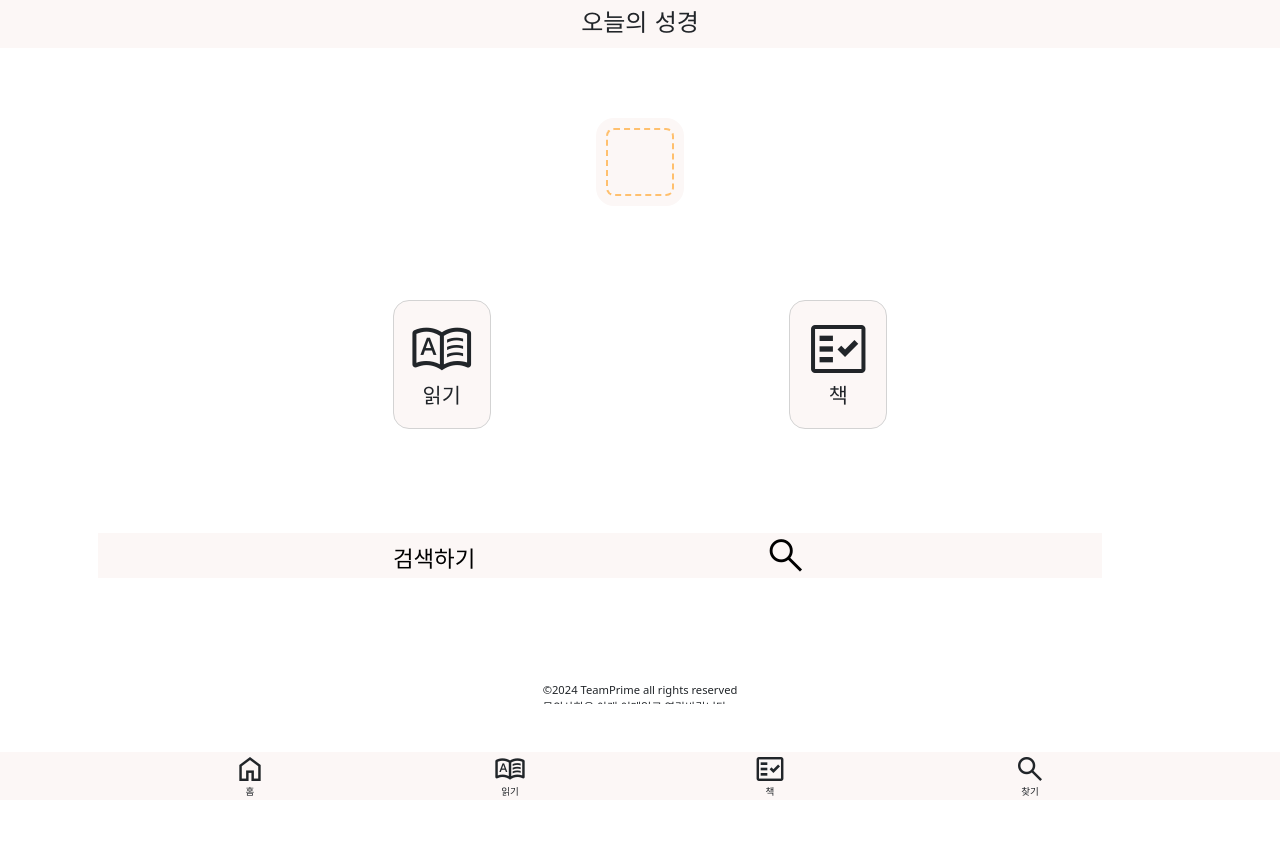
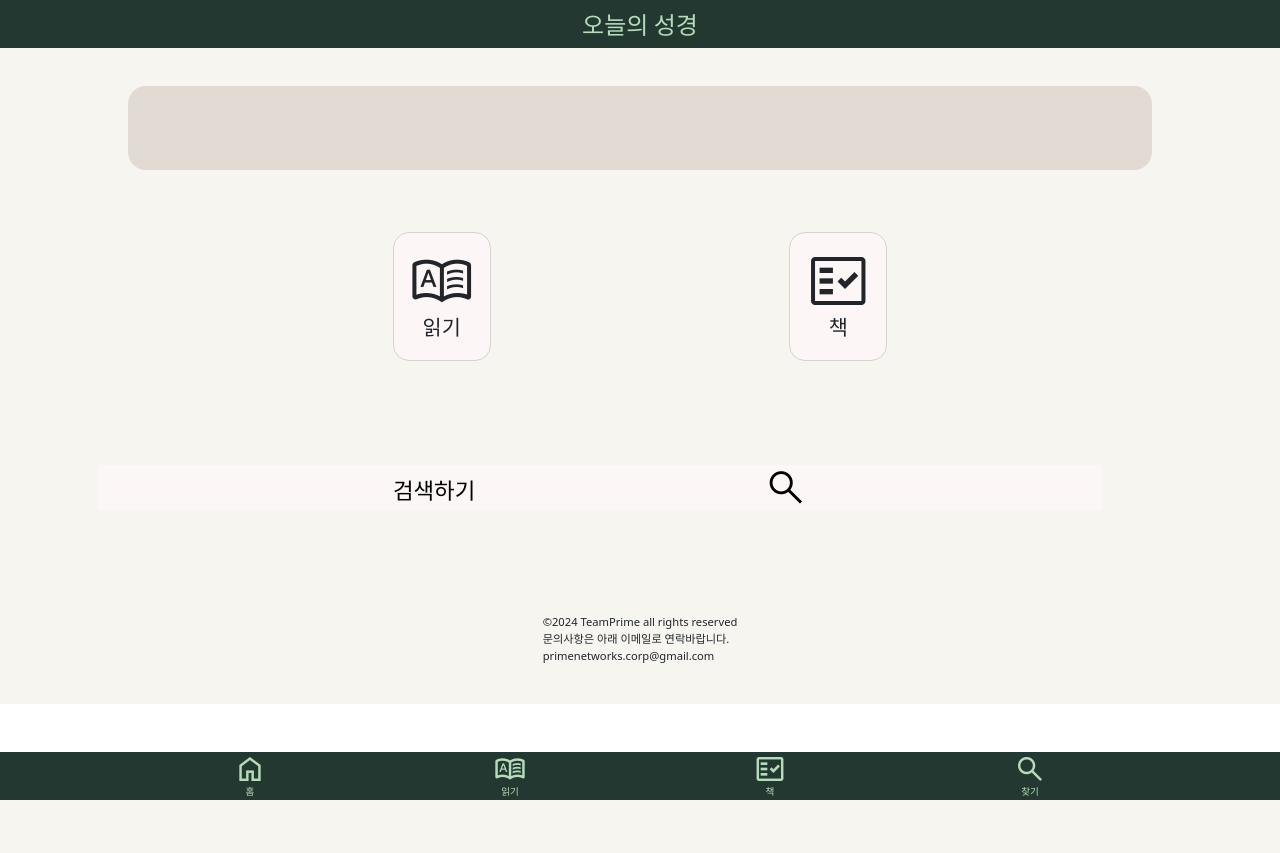
Before and after one commit to kangkyungjun/primebible, a Django app: page /main in a window 1280 px wide. After the commit the page ends 800 px from the top, so only its background shows below. Run offline with Django 5.2, Linux system fonts and the light colour scheme; data that the repository does not hold is empty; some libraries are stand-ins or nearby versions.

Commit message:
2402151220

```diff
--- a/templates/main/base.html
+++ b/templates/main/base.html
@@ -9,7 +9,7 @@
 <head>
     <meta charset="UTF-8">
     <title>bible</title>
-     <meta name="viewport" content="width=device-width, initial-scale=1.0">
+    <meta name="viewport" content="width=device-width, initial-scale=1.0">
     <link href="https://cdn.jsdelivr.net/npm/bootstrap@5.3.1/dist/css/bootstrap.min.css" rel="stylesheet" integrity="sha384-4bw+/aepP/YC94hEpVNVgiZdgIC5+VKNBQNGCHeKRQN+PtmoHDEXuppvnDJzQIu9" crossorigin="anonymous">
     <script src="https://cdn.jsdelivr.net/npm/@popperjs/core@2.11.8/dist/umd/popper.min.js" integrity="sha384-I7E8VVD/ismYTF4hNIPjVp/Zjvgyol6VFvRkX/vR+Vc4jQkC+hVqc2pM8ODewa9r" crossorigin="anonymous"></script>
     <script src="https://cdn.jsdelivr.net/npm/bootstrap@5.3.1/dist/js/bootstrap.min.js" integrity="sha384-Rx+T1VzGupg4BHQYs2gCW9It+akI2MM/mndMCy36UVfodzcJcF0GGLxZIzObiEfa" crossorigin="anonymous"></script>
@@ -19,12 +19,12 @@
     <link rel="preconnect" href="https://fonts.googleapis.com">
     <link rel="preconnect" href="https://fonts.gstatic.com" crossorigin>
     <link href="https://fonts.googleapis.com/css2?family=Black+Han+Sans&family=Do+Hyeon&family=Jua&family=Lobster&display=swap" rel="stylesheet">
-
+    <link href="https://fonts.googleapis.com/css2?family=Noto+Sans+KR:wght@100..900&display=swap" rel="stylesheet">
 </head>
 <header>
 
 </header>
-<body style="background-color:white;" >
+<body style="background-color: #F6F5F0;" >
 
 <div class="container">
 {% block contents %}
@@ -35,30 +35,30 @@
 
 <!-- Span bottom edge -->
 <div style="position: fixed; bottom: 3rem; width:100%; height:3rem; background-color: white;"></div>
-<div class="nav" style="position: fixed; bottom: 0px; width:100%; height:3rem; background-color: #FCF7F6; ">
+<div class="nav" style="position: fixed; bottom: 0px; width:100%; height:3rem; background-color: #243832; ">
     <div class="container-fluid" style="display: flex; justify-content: space-evenly;">
         <div>
-            <button type="button" onclick="location.href='{% url 'home' %}'" style="display: table; text-decoration: none; color: inherit; font-size:3rem; font-weight: 100; background-color: #FCF7F6; border: none;">
-                <div><span class="material-symbols-outlined" style="vertical-align: middle; font-size:2rem;">home</span></div>
-                <div><a style="vertical-align: middle; font-size:0.6rem; font-color: gray;">홈</a></div>
+            <button type="button" onclick="location.href='{% url 'home' %}'" style="display: table; text-decoration: none; color: inherit; font-size:3rem; font-weight: 100; background-color: #243832; border: none;">
+                <div><span class="material-symbols-outlined" style="vertical-align: middle; font-size:2rem; color: #B5DBBB">home</span></div>
+                <div><a style="vertical-align: middle; font-size:0.6rem; color: #B5DBBB">홈</a></div>
             </button>
         </div>
         <div>
-            <button type="button" onclick="location.href='{% url 'page' %}'" style="display: table; text-decoration: none; color: inherit; font-size:3rem; font-weight: 100; background-color: #FCF7F6; border: none;">
-                <div><span class="material-symbols-outlined" style="vertical-align: middle; font-size:2rem;">dictionary</span></div>
-                <div><a style="vertical-align: middle; font-size:0.6rem; font-color: gray;">읽기</a></div>
+            <button type="button" onclick="location.href='{% url 'page' %}'" style="display: table; text-decoration: none; color: inherit; font-size:3rem; font-weight: 100; background-color: #243832; border: none;">
+                <div><span class="material-symbols-outlined" style="vertical-align: middle; font-size:2rem; color: #B5DBBB">dictionary</span></div>
+                <div><a style="vertical-align: middle; font-size:0.6rem; color: #B5DBBB">읽기</a></div>
             </button>
         </div>
         <div>
-            <button type="button" onclick="location.href='{% url 'select' %}'" style="display: table; text-decoration: none; color: inherit; font-size:3rem; font-weight: 100; background-color: #FCF7F6; border: none;">
-                <div><span class="material-symbols-outlined" style="vertical-align: middle; font-size:2rem;">fact_check</span></div>
-                <div><a style="vertical-align: middle; font-size:0.6rem; font-color: gray;">책</a></div>
+            <button type="button" onclick="location.href='{% url 'select' %}'" style="display: table; text-decoration: none; color: inherit; font-size:3rem; font-weight: 100; background-color: #243832; border: none;">
+                <div><span class="material-symbols-outlined" style="vertical-align: middle; font-size:2rem; color: #B5DBBB">fact_check</span></div>
+                <div><a style="vertical-align: middle; font-size:0.6rem; color: #B5DBBB">책</a></div>
             </button>
         </div>
         <div>
-            <button type="button" onclick="location.href='{% url 'search_nav' %}'" style="display: table; text-decoration: none; color: inherit; font-size:3rem; font-weight: 100; background-color: #FCF7F6; border: none;">
-                <div><span class="material-symbols-outlined" style="vertical-align: middle; font-size:2rem;">search</span></div>
-                <div><a style="vertical-align: middle; font-size:0.6rem; font-color: gray;">찾기</a></div>
+            <button type="button" onclick="location.href='{% url 'search_nav' %}'" style="display: table; text-decoration: none; color: inherit; font-size:3rem; font-weight: 100; background-color: #243832; border: none;">
+                <div><span class="material-symbols-outlined" style="vertical-align: middle; font-size:2rem; color: #B5DBBB">search</span></div>
+                <div><a style="vertical-align: middle; font-size:0.6rem; color: #B5DBBB">찾기</a></div>
             </button>
         </div>
 
--- a/templates/main/index.html
+++ b/templates/main/index.html
@@ -1,20 +1,20 @@
 {% extends "templates/main/base.html" %}
 
 {% block contents %}
-<div style="position: fixed; width:100%; height:3rem; left:0rem; text-align: center; font-size: 1.5rem; padding-top: 0.35rem; background-color: #FCF7F6;   font-family: 'Black Han Sans', sans-serif; font-weight: 200; font-style: normal;"> 오늘의 성경 </div>
+<div style="position: fixed; width:100%; height:3rem; left:0rem; text-align: center; font-size: 1.5rem; padding-top: 0.35rem; background-color: #243832; color: #B5DBBB; font-family: 'Noto Sans KR', sans-serif; font-optical-sizing: auto; font-weight: 500; font-style: normal;"> 오늘의 성경 </div>
 
 
 <br/><br/><br/><br/>
 
-<div style="display: flex; justify-content: space-evenly;">
-    <div style="padding: 2rem 2rem; margin: 2rem 10px; font-weight: bold; color: #565656; background: #FCF7F6; box-shadow: 0px 0px 0px 10px  #FCF7F6; border: dashed 2px #FFC06E; border-radius: 8px;">
+<div style="display: flex; justify-content: space-evenly; font-align: center;">
+    <div style="width: 90%; padding: 2rem 2rem; font-weight: bold; color: black; background-color: #E1DBD4; box-shadow: 0px 0px 0px 10px #E1DBD4; border-radius: 8px; ">
         {% if rand %}
-        <div style="font-family: 'Jua', sans-serif; font-weight: 400; font-style: normal; font-size: 1.4rem;">{{ rand.ki|linebreaks }} </div><br/><br/><br/>
+        <div style="font-family: 'Noto Sans KR', sans-serif; font-optical-sizing: auto; font-weight: 400; font-style: normal; font-size: 1.4rem; text-align: center;">{{ rand.ki|linebreaks }} </div><br/><br/><br/>
         {% endif %}
 
-        <div style="display: flex; justify-content: space-evenly;">
+        <div>
             {% if rand %}
-            <div style="font-family: 'Do Hyeon', sans-serif; font-weight: 400; font-style: normal; font-size: 1.2rem;">{{ rand.book }} {{ rand.jang }}</div><br/><br/><br/>
+            <div style="font-family: 'Noto Sans KR', sans-serif; font-weight: 400; font-style: normal; font-size: 1.1rem; text-align: right; padding-right: 2rem;">{{ rand.book }} {{ rand.jang }}</div>
             {% endif %}
         </div>
     </div>
--- a/templates/main/page.html
+++ b/templates/main/page.html
@@ -17,11 +17,11 @@
 <div>
     <ul style = "display:flex; list-style:none;">
         {% if page_obj.has_previous %}
-        <a style="text-decoration:none; color: inherit; position: fixed; bottom: 10rem; left: 2rem; height: 1.5rem; " href="?page={{page_obj.previous_page_number}}"> <span style="font-size:3.2rem; background-color: gray; opacity: 0.4; border-radius: 50%" class="material-symbols-outlined"> navigate_before</span> </a>
+        <a style="text-decoration:none; color: inherit; position: fixed; bottom: 10rem; left: 2rem; height: 1.5rem; " href="?page={{page_obj.previous_page_number}}"> <span style="font-size:3.2rem; background-color: #786C70; opacity: 0.8; border-radius: 50%" class="material-symbols-outlined"> navigate_before</span> </a>
         {% endif %}
 
         {% if page_obj.has_next %}
-        <a style="text-decoration:none; color: inherit; position: fixed; bottom: 10rem; right: 2rem; height: 1.5rem; " href="?page={{page_obj.next_page_number}}"> <span style="font-size:3.2rem; background-color: gray; opacity: 0.4; border-radius: 50%" class="material-symbols-outlined">navigate_next</span> </a>
+        <a style="text-decoration:none; color: inherit; position: fixed; bottom: 10rem; right: 2rem; height: 1.5rem; " href="?page={{page_obj.next_page_number}}"> <span style="font-size:3.2rem; background-color: #786C70; opacity: 0.8; border-radius: 50%" class="material-symbols-outlined">navigate_next</span> </a>
         {% endif %}
     </ul>
 </div>
```
